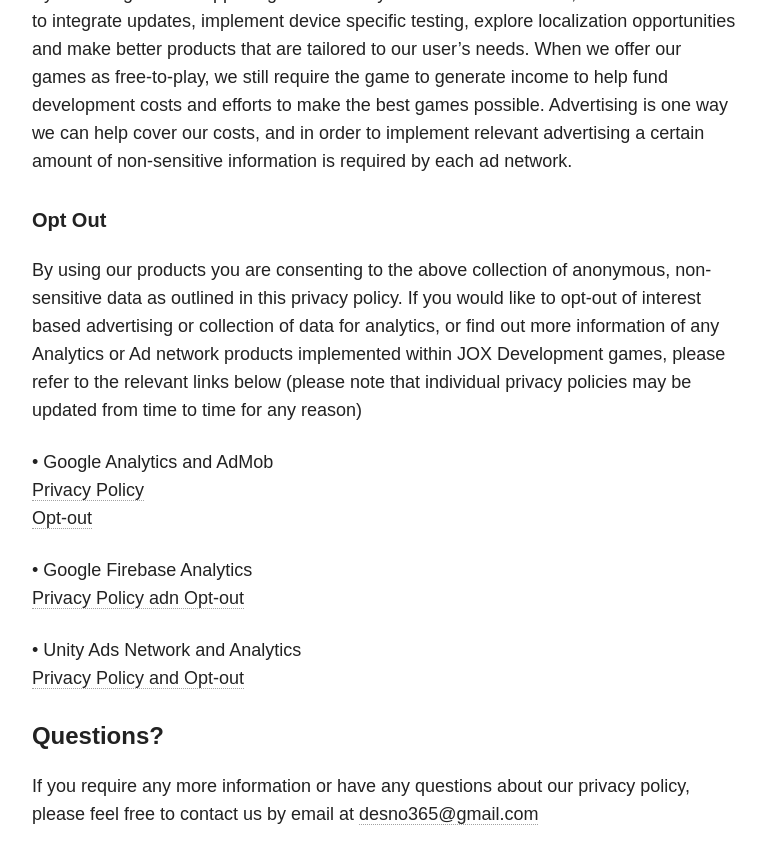
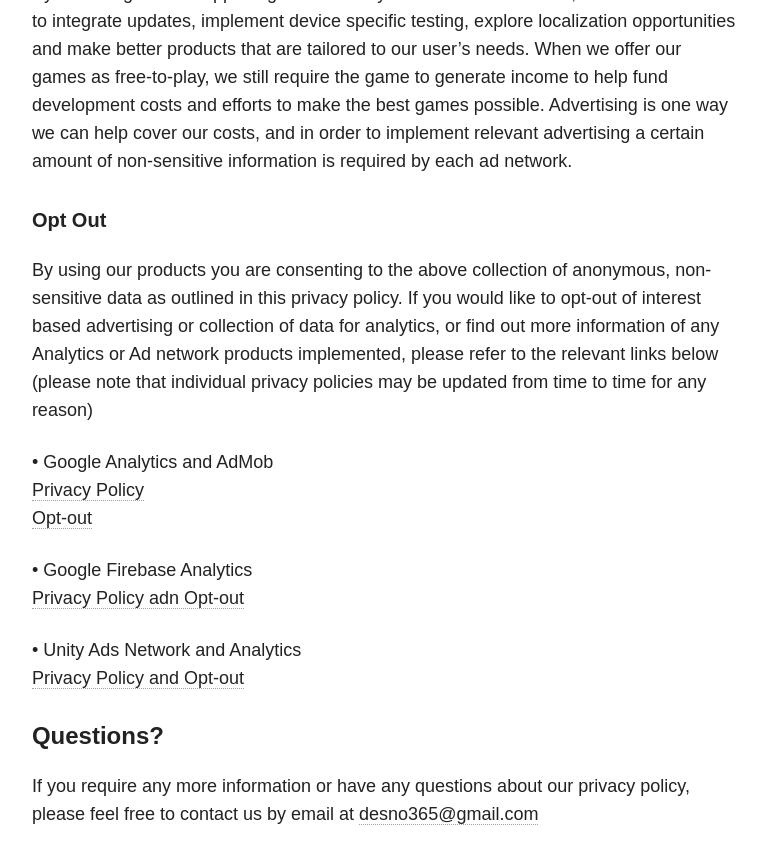
Before and after one commit to Desno365/Desno365.github.io, a Jekyll site: the page built from games/privacy/index.md, in a window 1280 px wide and 900 px high, scrolled down 1449 px. Shown: the top 864 px of the window, without its empty margins (254-1020 px from the left). Built offline with Jekyll 4.4.1, drawn with Linux system fonts in a browser that asks for light colours; nearby versions of some CDN libraries; comment, search, counter and statistics services are not loaded.

Commit message:
Changes in games privacy

```diff
--- a/games/privacy/index.md
+++ b/games/privacy/index.md
@@ -34,7 +34,7 @@
 
 ##### Opt Out
 By using our products you are consenting to the above collection of anonymous, non-sensitive data as outlined in this privacy policy.
-If you would like to opt-out of interest based advertising or collection of data for analytics, or find out more information of any Analytics or Ad network products implemented within JOX Development games, please refer to the relevant links below (please note that individual privacy policies may be updated from time to time for any reason)
+If you would like to opt-out of interest based advertising or collection of data for analytics, or find out more information of any Analytics or Ad network products implemented, please refer to the relevant links below (please note that individual privacy policies may be updated from time to time for any reason)
 
 • Google Analytics and AdMob<br>
 [Privacy Policy](https://www.google.com/policies/privacy/)<br>
```
